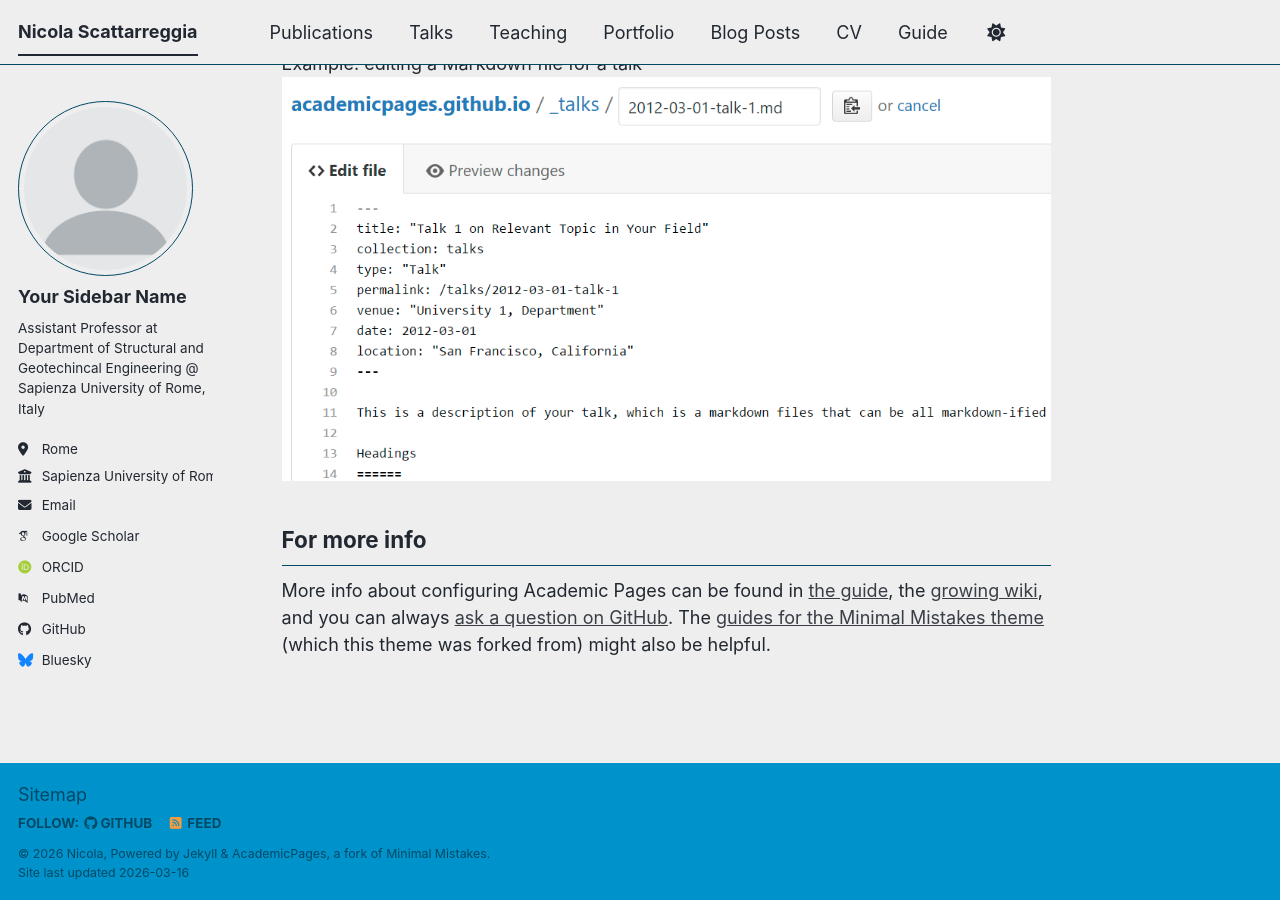
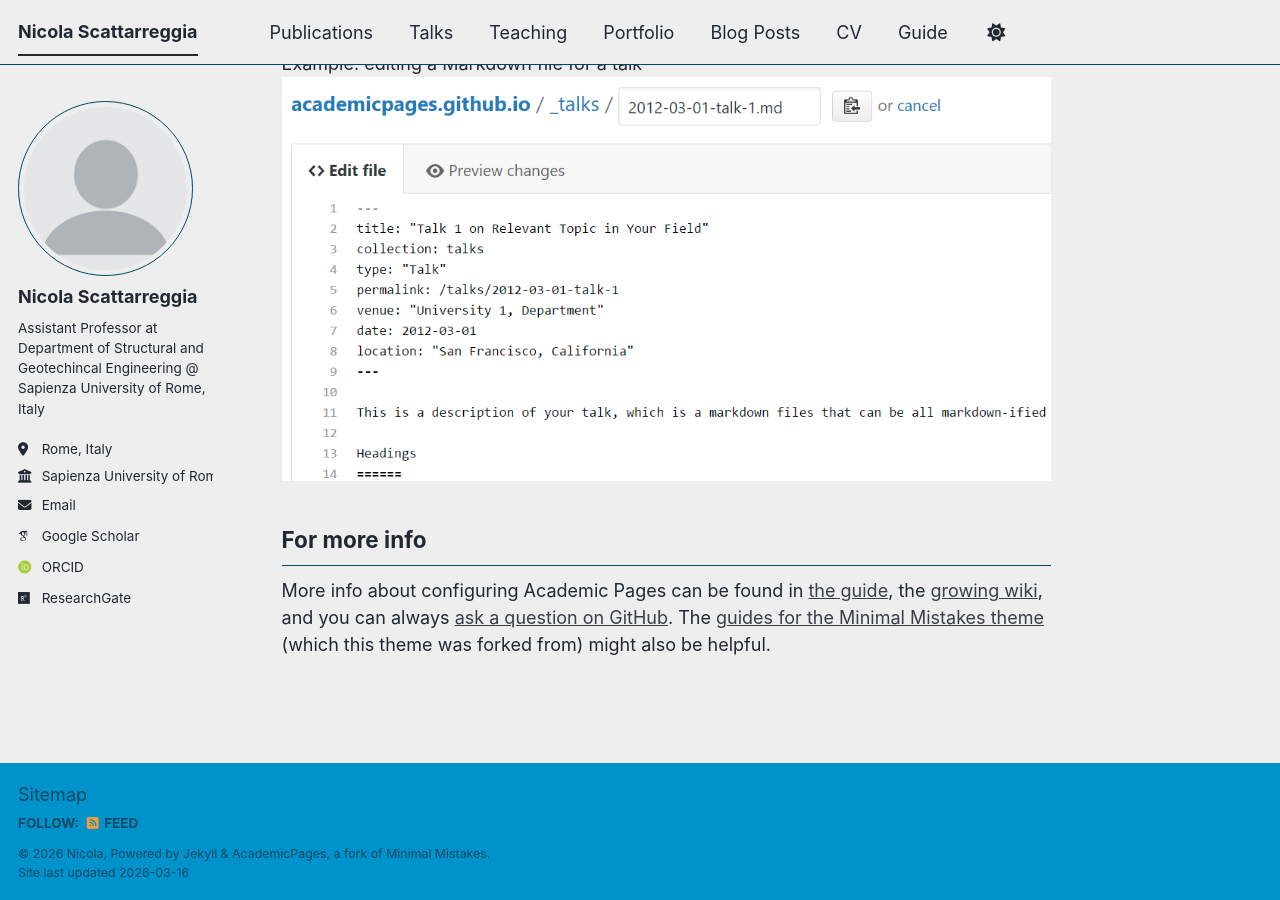
Before and after one commit to nicolascattarreggia/nicolascattarreggia.github.io, a Jekyll site: the page built from _pages/about.md, in a window 1280 px wide and 900 px high, scrolled down 2720 px. Built offline with Jekyll 4.4.1, drawn with Linux system fonts in a browser that asks for light colours; some web fonts are replaced; a script bundle is joined from its source files by our own code; library files that are not in the unit come from our copies; some of the changed lines change nothing that is shown.

Commit message:
Update author profile information in _config.yml

```diff
--- a/_config.yml
+++ b/_config.yml
@@ -24,10 +24,10 @@
 author:
   # Biographic information
   avatar           : "profile.png"
-  name             : "Your Sidebar Name"
+  name             : "Nicola Scattarreggia"
   pronouns         : # example: "she/her"
   bio              : "Assistant Professor at Department of Structural and Geotechincal Engineering @ Sapienza University of Rome, Italy"
-  location         : "Rome"
+  location         : "Rome, Italy"
   employer         : "Sapienza University of Rome"
   uri              : # URL
   email            : "nicola.scattarreggia@uniroma1.it"
@@ -35,29 +35,30 @@
   # Academic websites
   academia         : # URL
   arxiv            : # URL - Update with the correct link to your profile
-  googlescholar    : "https://scholar.google.com/citations?user=PS_CX0AAAAAJ"
+  googlescholar    : "https://scholar.google.com/citations?user=NlrRB1sAAAAJ&hl=it"
   inspire-hep      : # URL
   impactstory      : # URL
   orcid            : "https://orcid.org/yourorcidurl"
   semantic         : # URL
   ssrn             : # URL
-  pubmed           : "https://www.ncbi.nlm.nih.gov/pubmed/?term=john+snow"
-  researchgate     : # URL
+  pubmed           : # URL
+  researchgate     : "https://www.researchgate.net/profile/Nicola-Scattarreggia"
   scopus           : # URL
-  zotero           : # URL
+  linkedin         : "https://it.linkedin.com/in/nicolascattarreggia"
+
 
 
   # Repositories and software development
   bitbucket        : # Username - Update with your username on the site
   codepen          : # Username
   dribbble         : # Username
-  github           : "academicpages"
+  github           : # Username
   kaggle           : # Username
   stackoverflow    : # User number or user number and name (i.e., use "1" or "1/jeff-atwood")
 
   # Social media
   artstation       : # Username
-  bluesky          : "bsky.app" # Replace this with you Bluesky username
+  bluesky          : # Username
   facebook         : # Username
   flickr           : # Username
   foursquare       : # Username
```
